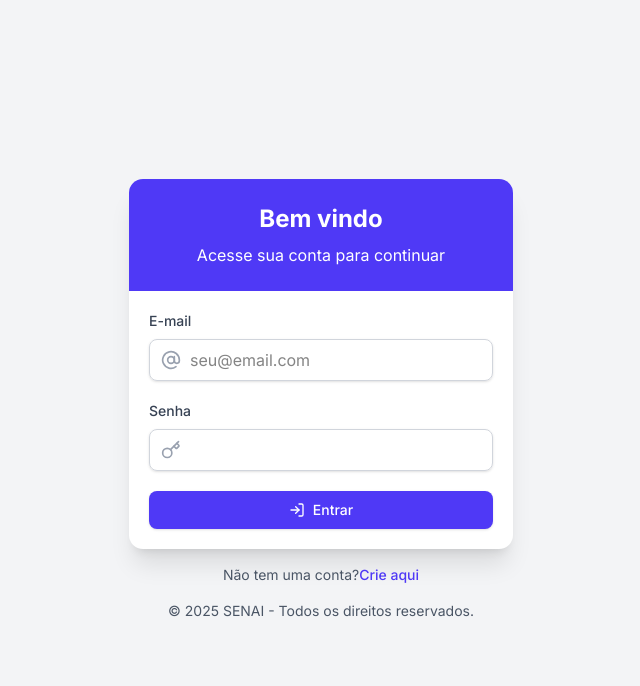
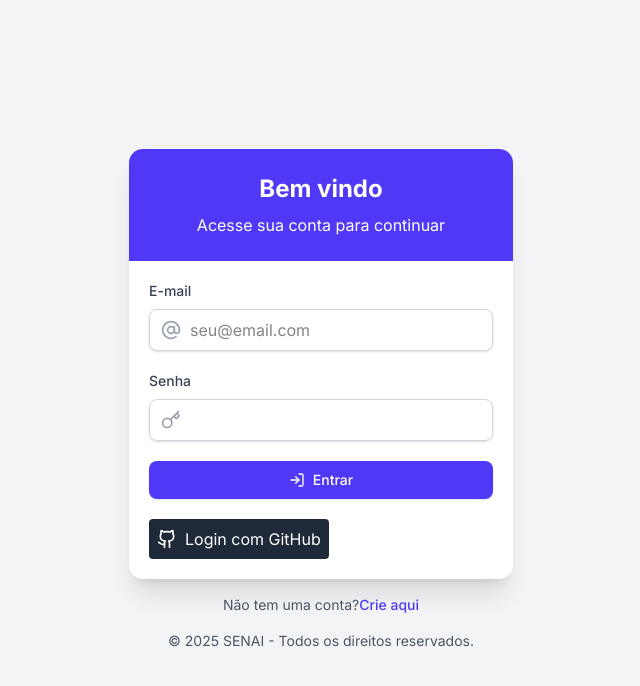
Before and after one commit to AndersonIglikoskiSenai/blumetaskok, a Next.js app: page /login in a window 1280 px wide. Shown: the top 686 px of the page, without its empty margins (319-959 px from the left). Built offline with nearby package versions, Linux system fonts and the light colour scheme; no server answers.

Commit message:
commit com github

```diff
--- a/components/auth/LoginForm.tsx
+++ b/components/auth/LoginForm.tsx
@@ -1,19 +1,42 @@
 "use client";
+
+import { signIn } from 'next-auth/react';
 
 import React, { useState } from 'react';
 import { useAuth } from '@/hooks/useAuth';
-import { AtSignIcon, KeyIcon, LogInIcon } from 'lucide-react';
+import { AtSignIcon, KeyIcon, LogInIcon, Github } from 'lucide-react';
+import { useRouter } from 'next/navigation'; // Corrigido aqui
+import {signInWithEmailAndPassword, signInWithPopup, GithubAuthProvider} from 'firebase/auth';
+import { auth } from '@/firebase/config';
+
+
+const githubProvider = new GithubAuthProvider();
 
 export function LoginForm() {
   const [email, setEmail] = useState('');
   const [password, setPassword] = useState('');
   const { login, loading } = useAuth(); // Get loading state from context
 
-  const handleSubmit = async (e: React.FormEvent) => {
-    e.preventDefault();
-    await login({ email, password });
+  const handleSubmit = async () => {
+    try{
+      await signInWithEmailAndPassword(auth, email, password);
+      router.push('/dashboard');
+    }catch (error: any) {
+    console.error(error.message);
+  }
+};
+
+  const [error, setError] = useState('');
+  const router = useRouter(); // Agora usando o hook correto
+
+  const handleGithubLogin = async () => {
+    try {
+      await signInWithPopup(auth, githubProvider);
+      router.push('/dashboard');
+    } catch (error: any) {
+      console.error(error.message);
+    }
   };
-
 
   return (
     <div className="flex items-center w-full">
@@ -79,6 +102,7 @@ export function LoginForm() {
                 className="w-full flex justify-center items-center space-x-2 py-2 px-4 border border-transparent rounded-md shadow-sm
                 text-sm font-medium text-white bg-indigo-600"
               >
+
                 {loading ? (
                   <>
                     <svg className="animate-spin -ml-1 mr-2 h-4 w-4 text-white" xmlns="http://www.w3.org/2000/svg" fill="none" viewBox="0 0 24 24">
@@ -94,6 +118,15 @@ export function LoginForm() {
                   </>
                 )}
               </button>
+              <button
+                onClick={handleGithubLogin}
+                className="flex items-center justify-center
+                        bg-gray-800 text-white p-2 rounded hover:bg-gray-700 transition
+                        duration-200"
+              >
+                <Github className="h-5 w-5 mr-2" />
+                Login com GitHub
+              </button>
             </div>
           </form>
         </div>
--- a/package.json
+++ b/package.json
@@ -17,8 +17,10 @@
     "class-variance-authority": "^0.7.1",
     "clsx": "^2.1.1",
     "firebase": "^11.7.1",
+    "firebase-admin": "^13.3.0",
     "lucide-react": "^0.503.0",
     "next": "15.3.1",
+    "next-auth": "^4.24.11",
     "next-themes": "^0.4.6",
     "react": "^19.0.0",
     "react-dom": "^19.0.0",
```
Also changed, not shown: 2 other files (tests, documents, lock files or other folders).
